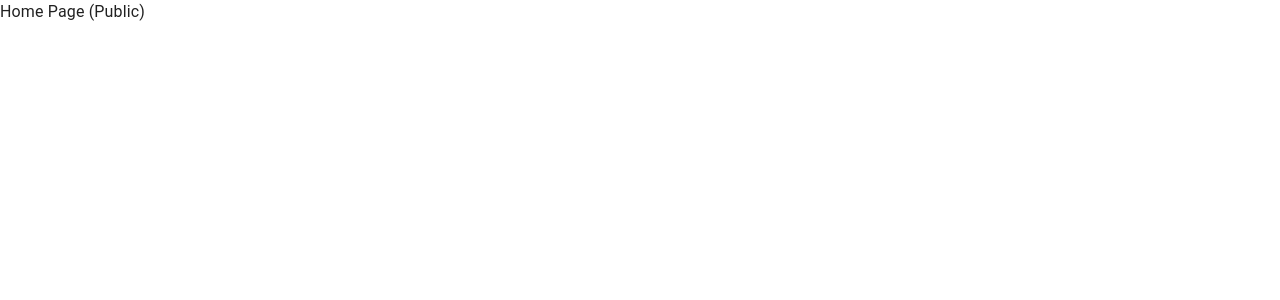
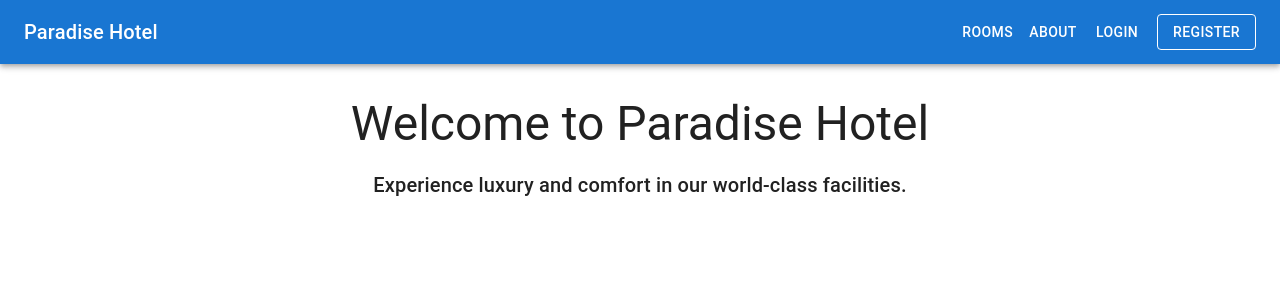
Before and after one commit to muzykin/WEB_FinalProject, a React app in the folder Frontend/: page / in a window 1280 px wide. Shown: the top 300 px of the page. Built offline with nearby package versions, Linux system fonts and the light colour scheme; the HTML template or start-up script is replaced by a standard one.

Commit message:
feat: implement Navbar and basic page components

```diff
--- a/Frontend/src/App.jsx
+++ b/Frontend/src/App.jsx
@@ -1,21 +1,36 @@
-import { Routes, Route } from 'react-router-dom'
+import { Routes, Route } from 'react-router-dom';
+import Navbar from './components/Navbar';
+import Home from './pages/Home';
+import Login from './pages/Login';
+import Register from './pages/Register';
 
 function App() {
   return (
+    <>
+      {/* Navbar will be displayed on all pages */}
+      <Navbar />
+
+      {/* Main content area */}
+      <main>
         <Routes>
-      <Route path="/" element={<div>Home Page (Public)</div>} />
+          {/* Public Routes */}
+          <Route path="/" element={<Home />} />
           <Route path="/about" element={<div>About Page (Public)</div>} />
-      <Route path="/login" element={<div>Login Page</div>} />
-      <Route path="/register" element={<div>Register Page</div>} />
+          <Route path="/login" element={<Login />} />
+          <Route path="/register" element={<Register />} />
           <Route path="/search" element={<div>Room Search Page</div>} />
 
+          {/* User Routes (To be protected later) */}
           <Route path="/my-reservations" element={<div>My Reservations (User)</div>} />
 
+          {/* Admin Routes (To be protected later) */}
           <Route path="/admin/dashboard" element={<div>Admin Dashboard</div>} />
           <Route path="/admin/reservations" element={<div>Admin Reservations</div>} />
           <Route path="/admin/locations" element={<div>Admin Locations</div>} />
         </Routes>
-  )
+      </main>
+    </>
+  );
 }
 
-export default App
+export default App;
--- /dev/null
+++ b/Frontend/src/components/Navbar.jsx
@@ -0,0 +1,36 @@
+import { AppBar, Toolbar, Typography, Button, Box } from '@mui/material';
+import { Link as RouterLink } from 'react-router-dom';
+
+const Navbar = () => {
+  return (
+    <AppBar position="static">
+      <Toolbar>
+        <Typography
+          variant="h6"
+          component={RouterLink}
+          to="/"
+          sx={{ flexGrow: 1, textDecoration: 'none', color: 'inherit' }}
+        >
+          Paradise Hotel
+        </Typography>
+
+        <Box>
+          <Button color="inherit" component={RouterLink} to="/search">
+            Rooms
+          </Button>
+          <Button color="inherit" component={RouterLink} to="/about">
+            About
+          </Button>
+          <Button color="inherit" component={RouterLink} to="/login">
+            Login
+          </Button>
+          <Button color="inherit" component={RouterLink} to="/register" variant="outlined" sx={{ ml: 1, color: 'white', borderColor: 'white' }}>
+            Register
+          </Button>
+        </Box>
+      </Toolbar>
+    </AppBar>
+  );
+};
+
+export default Navbar;
--- /dev/null
+++ b/Frontend/src/pages/Home.jsx
@@ -0,0 +1,18 @@
+import { Typography, Container, Box } from '@mui/material';
+
+const Home = () => {
+  return (
+    <Container maxWidth="lg">
+      <Box sx={{ mt: 4, textAlign: 'center' }}>
+        <Typography variant="h3" component="h1" gutterBottom>
+          Welcome to Paradise Hotel
+        </Typography>
+        <Typography variant="h6" color="text.secondary">
+          Experience luxury and comfort in our world-class facilities.
+        </Typography>
+      </Box>
+    </Container>
+  );
+};
+
+export default Home;
--- /dev/null
+++ b/Frontend/src/pages/Login.jsx
@@ -0,0 +1,18 @@
+import { Typography, Container, Box } from '@mui/material';
+
+const Login = () => {
+  return (
+    <Container maxWidth="sm">
+      <Box sx={{ mt: 4, textAlign: 'center' }}>
+        <Typography variant="h4" component="h1" gutterBottom>
+          Login
+        </Typography>
+        <Typography variant="body1" color="text.secondary">
+          Login form will be implemented here.
+        </Typography>
+      </Box>
+    </Container>
+  );
+};
+
+export default Login;
--- /dev/null
+++ b/Frontend/src/pages/Register.jsx
@@ -0,0 +1,18 @@
+import { Typography, Container, Box } from '@mui/material';
+
+const Register = () => {
+  return (
+    <Container maxWidth="sm">
+      <Box sx={{ mt: 4, textAlign: 'center' }}>
+        <Typography variant="h4" component="h1" gutterBottom>
+          Register
+        </Typography>
+        <Typography variant="body1" color="text.secondary">
+          Registration form will be implemented here.
+        </Typography>
+      </Box>
+    </Container>
+  );
+};
+
+export default Register;
```
Lines whose indentation alone changed are shown as unchanged.
